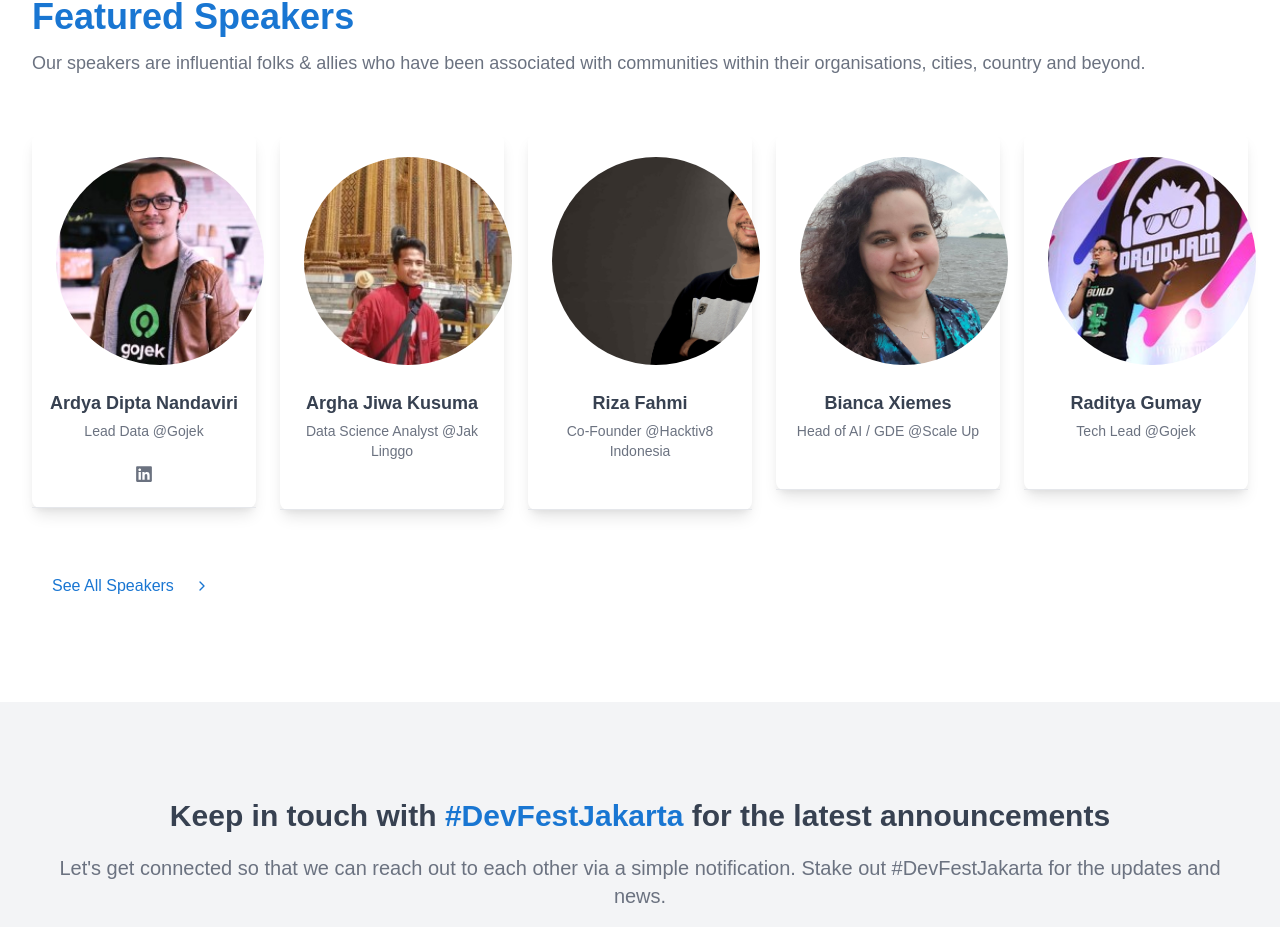
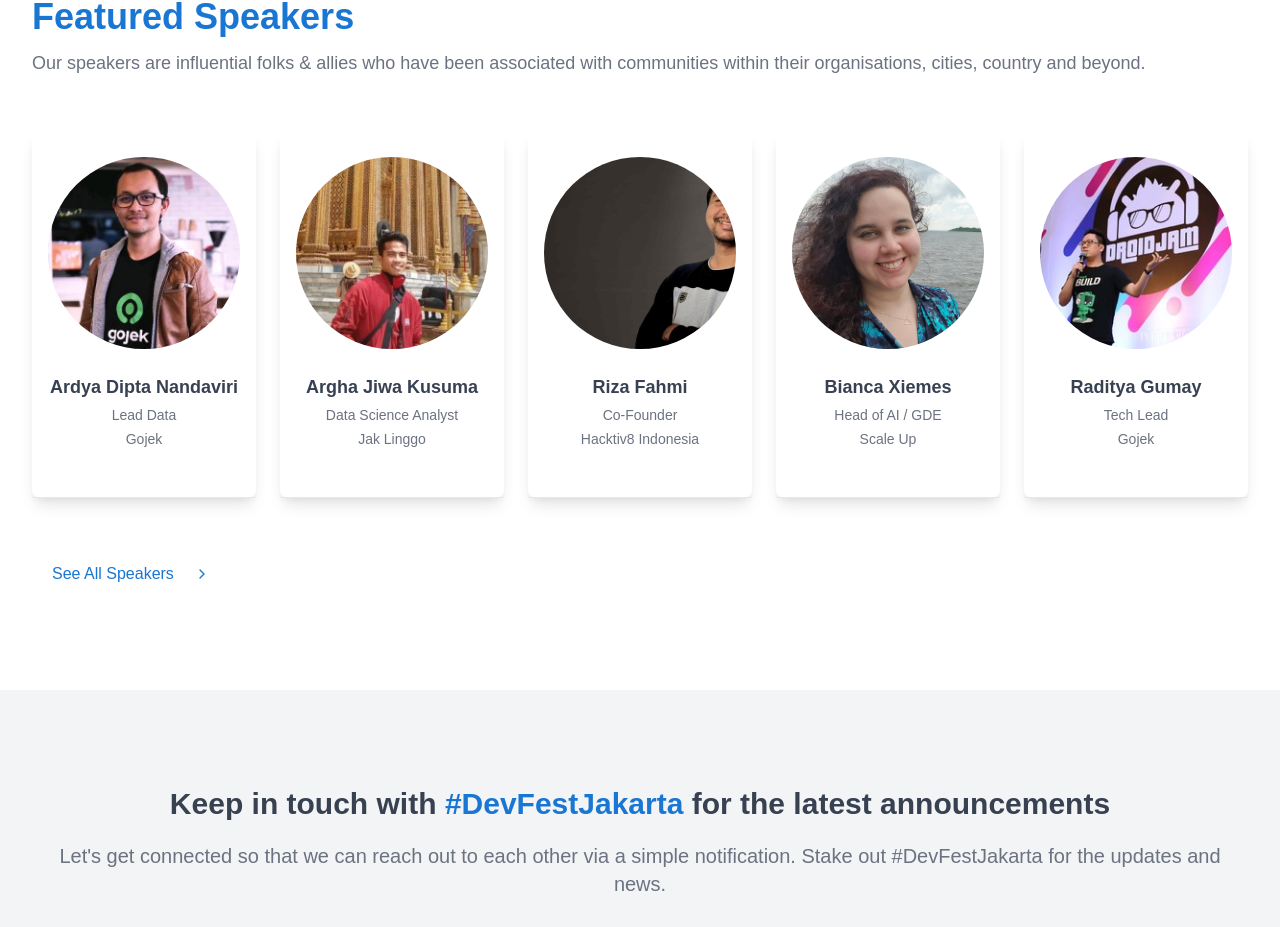
Before and after one commit to arayhan/devfest-jakarta-2021, a React (Create React App) app: page / in a window 1280 px wide. Shown: the part 2199-3126 px from the top of the page. Built offline with nearby package versions, Linux system fonts and the light colour scheme; what @tailwindcss/typography would draw is missing.

Commit message:
update SpeakerCard & data

```diff
--- a/src/components/SpeakerCard.jsx
+++ b/src/components/SpeakerCard.jsx
@@ -12,21 +12,20 @@
 	return (
 		<div className={className}>
 			<div className={`shadow-lg bg-white rounded-lg`}>
-				<div className="flex flex-col items-center px-3 py-6 border-b space-y-6">
-					<div className="md:w-52 lg:w-60 px-8">
-						<div className="w-52 h-52">
-							<img
-								className="w-full h-full rounded-full object-cover"
-								src={avatar_url}
-								alt={name}
-							/>
-						</div>
+				<div className="flex flex-col items-center py-6 border-b space-y-6">
+					<div className="">
+						<img
+							className="md:w-48 md:h-48 w-52 h-52 rounded-full object-cover"
+							src={avatar_url}
+							alt={name}
+						/>
 					</div>
 					<div className="w-full space-y-6 text-center">
 						<div className="space-y-1">
 							<h1 className="text-lg font-semibold text-gray-700">{name}</h1>
-							<div className="text-gray-500 text-sm">
-								{roles} @{institution}
+							<div className="text-gray-500 text-sm space-y-1">
+								<div>{roles}</div>
+								<div>{institution}</div>
 							</div>
 						</div>
 						<div className="flex justify-center text-gray-500">
--- a/src/data/speakers.js
+++ b/src/data/speakers.js
@@ -7,7 +7,7 @@
 		roles: "Lead Data",
 		featured_speaker: true,
 		social_media: {
-			linkedin: "https://www.linkedin.com/in/ardyadipta",
+			// linkedin: "https://www.linkedin.com/in/ardyadipta",
 		},
 	},
 	{
```
